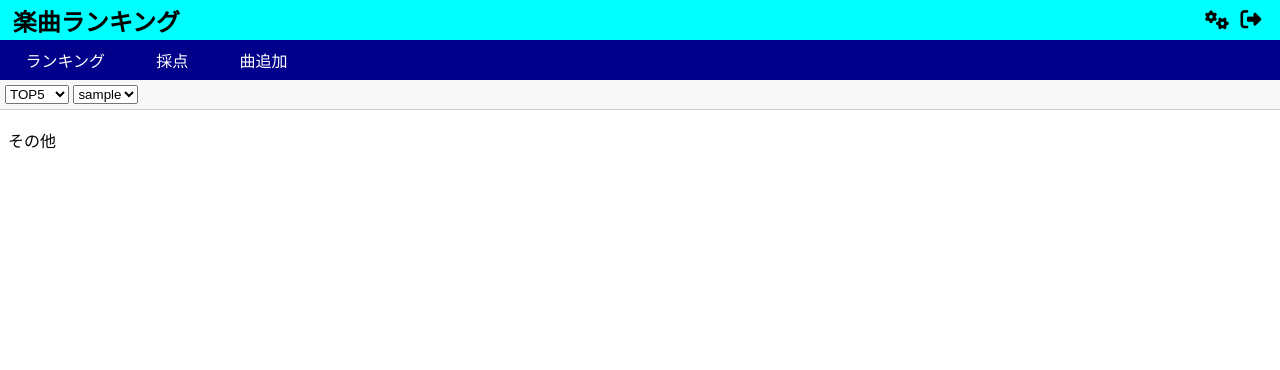
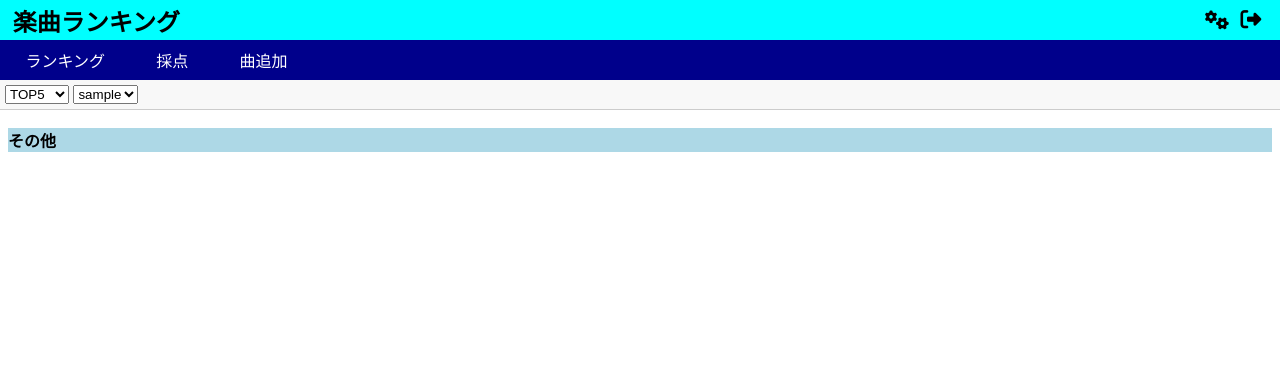
Before and after one commit to sugar191/music, a Django app: page /ranking/ in a window 1280 px wide. Shown: the top 370 px of the page. Run offline with Django 5.2, Linux system fonts and the light colour scheme; the visitor is signed in with stand-in values (Sample User, id 1); data comes from the database, SQL or seed files in the repository; data that the repository does not hold is empty; parts of the project's set-up code (start-up, migrations or seed data) failed here and were passed over.

Commit message:
色変更

```diff
--- a/songs/templates/songs/artist_ranking.html
+++ b/songs/templates/songs/artist_ranking.html
@@ -45,7 +45,7 @@
         {% endfor %}
     </div>
     <div class="others-table-container">
-        <div>その他</div>
+        <div class="artist-card-header">その他</div>
         <table border="1" cellspacing="0" cellpadding="5">
             <tbody>
                 {% for song in others_songs %}
```
